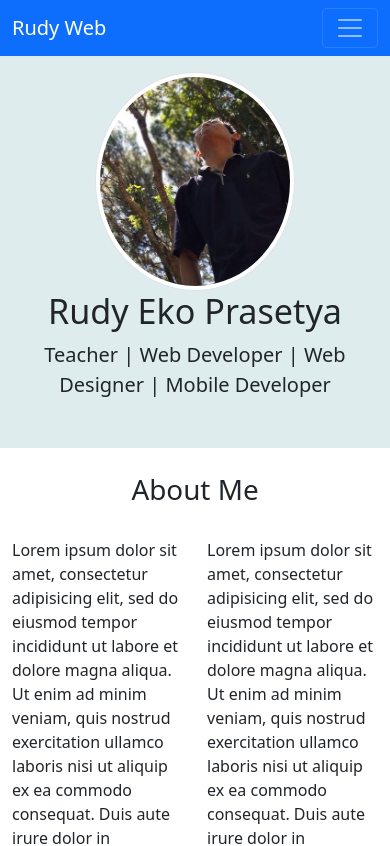
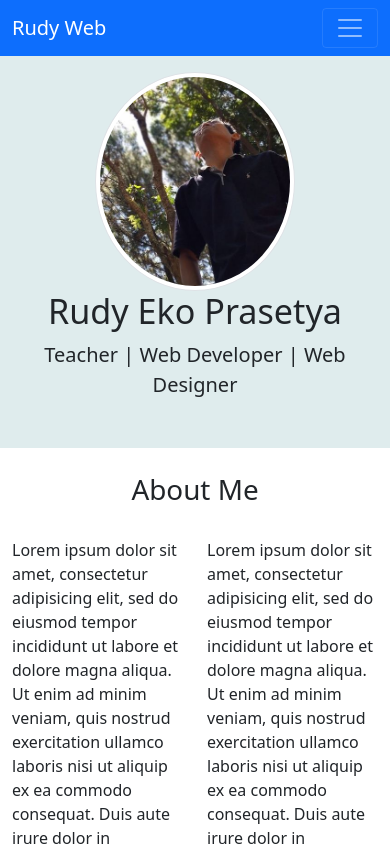
Before and after one commit to rudyekoprasetya/webrudy, a plain HTML site: page index.html in a window 390 px wide. Shown: the top 846 px of the page. Drawn offline with nearby package versions, Linux system fonts and the light colour scheme.

Commit message:
[EDIT] menghapus tulisan mobile developer

```diff
--- a/index.html
+++ b/index.html
@@ -50,7 +50,7 @@
 <section class="jumbotron text-center">
 	<img src="img/profil.JPG" width="200" class="rounded-circle img-thumbnail">
 	<h1 class="display-4">Rudy Eko Prasetya</h1>
-	<p class="lead">Teacher | Web Developer | Web Designer | Mobile Developer</p>
+	<p class="lead">Teacher | Web Developer | Web Designer</p>
 </section>
 <!-- jumbotron -->
 
```
